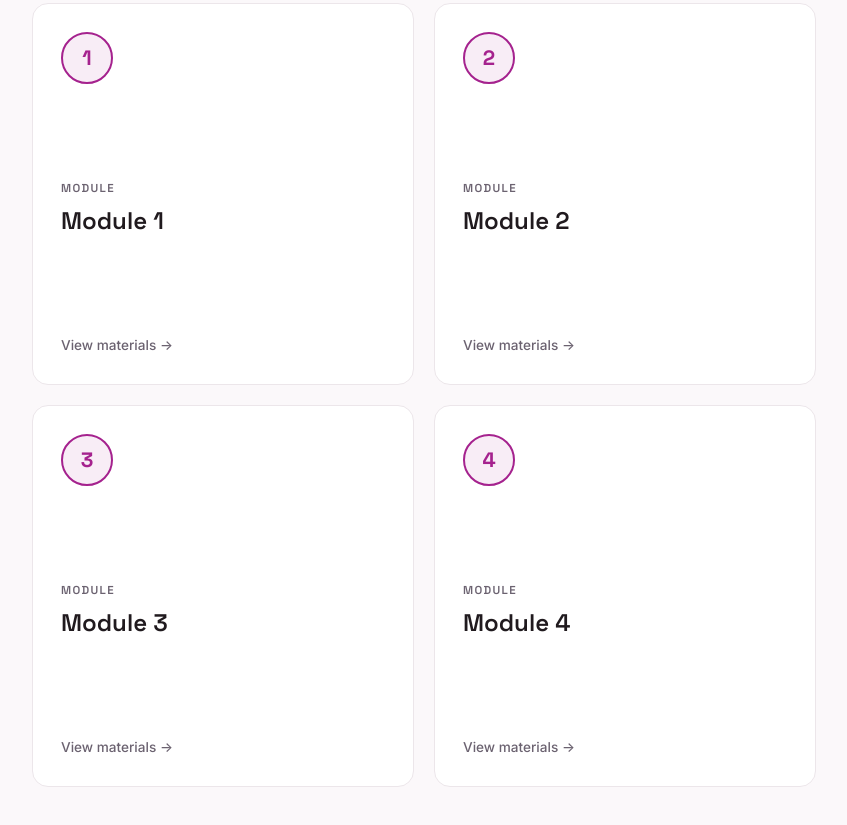
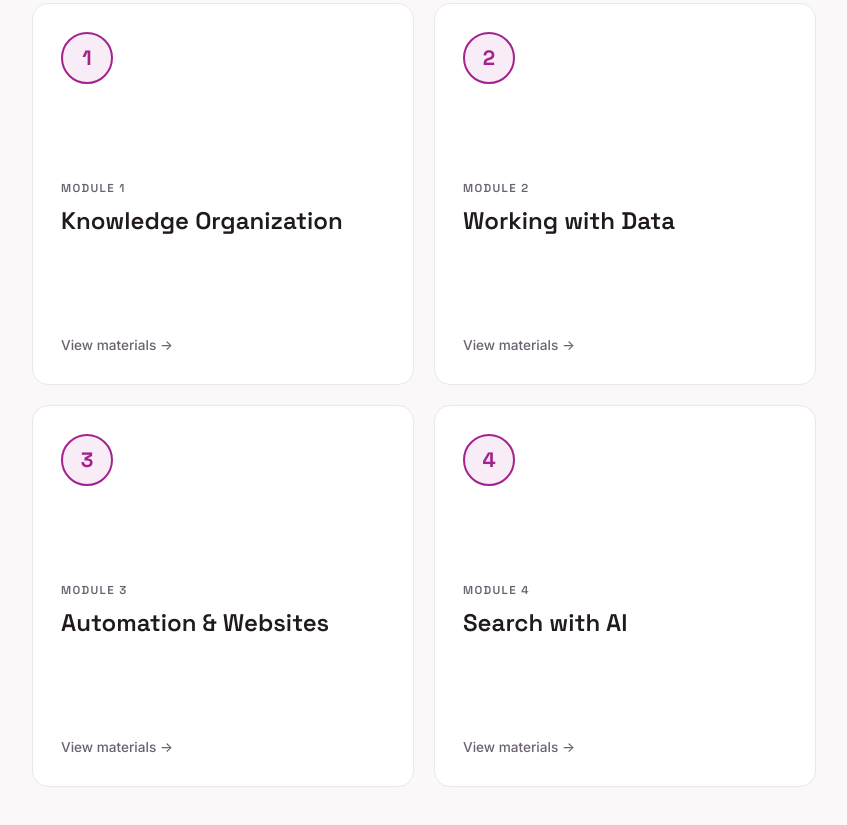
Before and after one commit to Tomas-Malik/CTC_S26_v2, a plain HTML site: page index.html in a window 1280 px wide. Shown: the part 335-1160 px from the top of the page, without its empty margins (216-1063 px from the left). Drawn offline with Linux system fonts and the light colour scheme.

Commit message:
Add module titles to homepage cards
Co-Authored-By: Claude Sonnet 5 <noreply@anthropic.com>

```diff
--- a/index.html
+++ b/index.html
@@ -29,8 +29,8 @@
     <a class="module-card" href="module-1.html">
       <div class="module-badge" aria-hidden="true">1</div>
       <div class="module-body">
-        <p class="module-label">Module</p>
-        <h2 class="module-title">Module 1</h2>
+        <p class="module-label">Module 1</p>
+        <h2 class="module-title">Knowledge Organization</h2>
       </div>
       <span class="module-cta">View materials <span aria-hidden="true">&rarr;</span></span>
     </a>
@@ -38,8 +38,8 @@
     <a class="module-card" href="module-2.html">
       <div class="module-badge" aria-hidden="true">2</div>
       <div class="module-body">
-        <p class="module-label">Module</p>
-        <h2 class="module-title">Module 2</h2>
+        <p class="module-label">Module 2</p>
+        <h2 class="module-title">Working with Data</h2>
       </div>
       <span class="module-cta">View materials <span aria-hidden="true">&rarr;</span></span>
     </a>
@@ -47,8 +47,8 @@
     <a class="module-card" href="module-3.html">
       <div class="module-badge" aria-hidden="true">3</div>
       <div class="module-body">
-        <p class="module-label">Module</p>
-        <h2 class="module-title">Module 3</h2>
+        <p class="module-label">Module 3</p>
+        <h2 class="module-title">Automation &amp; Websites</h2>
       </div>
       <span class="module-cta">View materials <span aria-hidden="true">&rarr;</span></span>
     </a>
@@ -56,8 +56,8 @@
     <a class="module-card" href="module-4.html">
       <div class="module-badge" aria-hidden="true">4</div>
       <div class="module-body">
-        <p class="module-label">Module</p>
-        <h2 class="module-title">Module 4</h2>
+        <p class="module-label">Module 4</p>
+        <h2 class="module-title">Search with AI</h2>
       </div>
       <span class="module-cta">View materials <span aria-hidden="true">&rarr;</span></span>
     </a>
```
